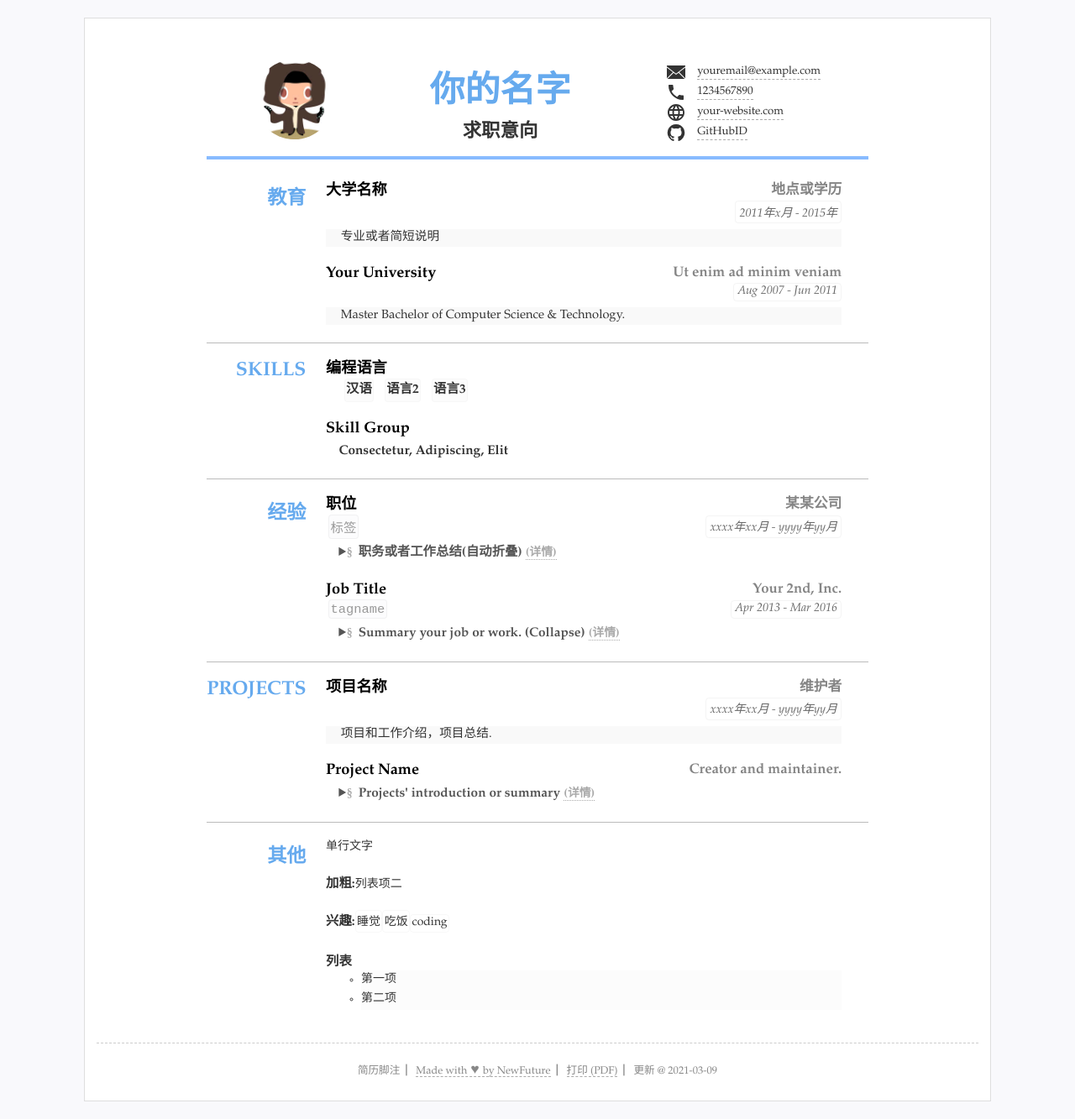
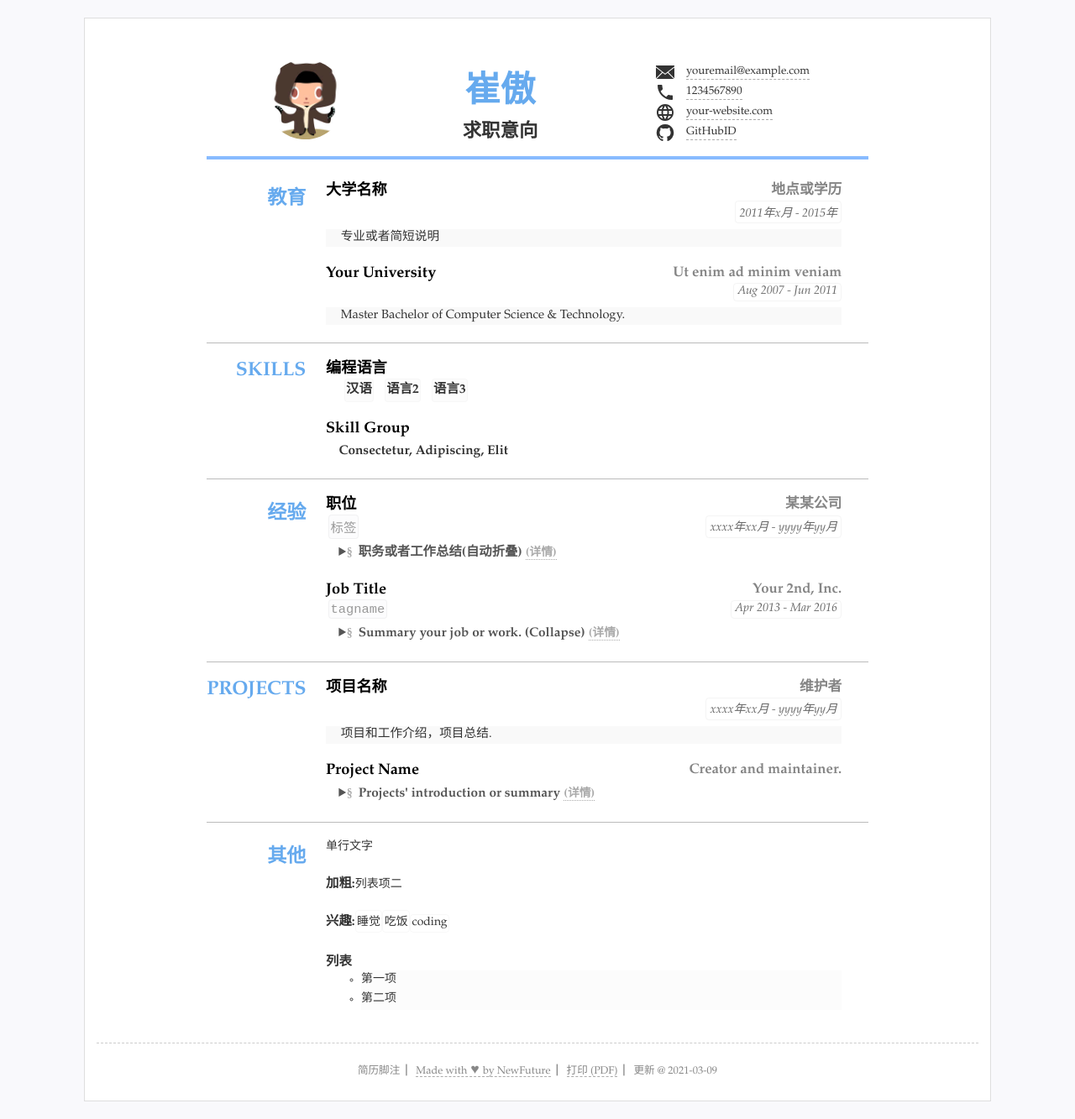
Before and after one commit to Cu1Ao/CV, a Jekyll site: the page built from index.html, in a window 1280 px wide. Shown: the whole page at 84% size. Built offline with Jekyll 4.4.1, drawn with Linux system fonts in a browser that asks for light colours.

Commit message:
Update resume.yml

```diff
--- a/_data/resume.yml
+++ b/_data/resume.yml
@@ -3,7 +3,7 @@
 
 title: "简历标题"
 lang: "zh" #语言设置 zh表示中文 en 表示英语
-name: "你的名字"
+name: "崔傲"
 jobtitle: "求职意向" #可空不显示
 photo: "assets/img/photo.jpg" #照片可空，不显示
 
```
